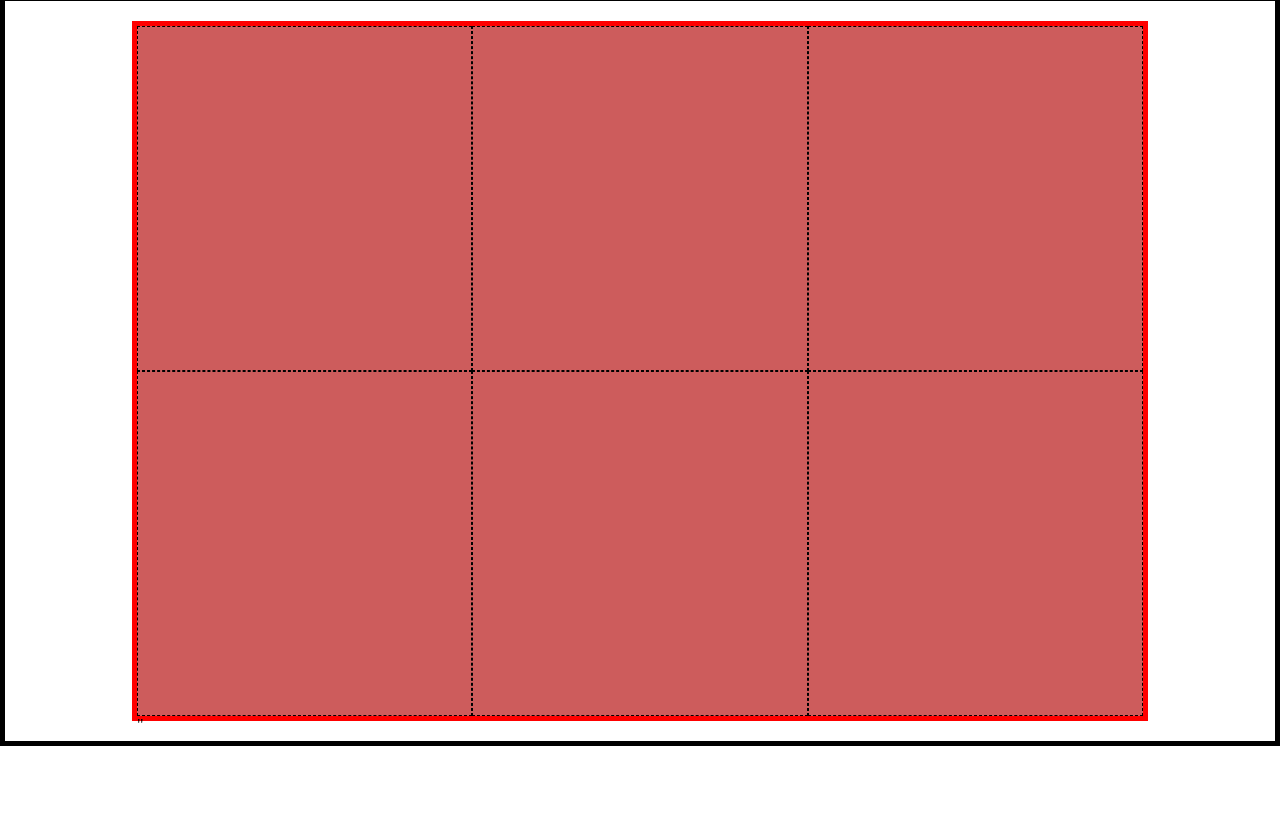
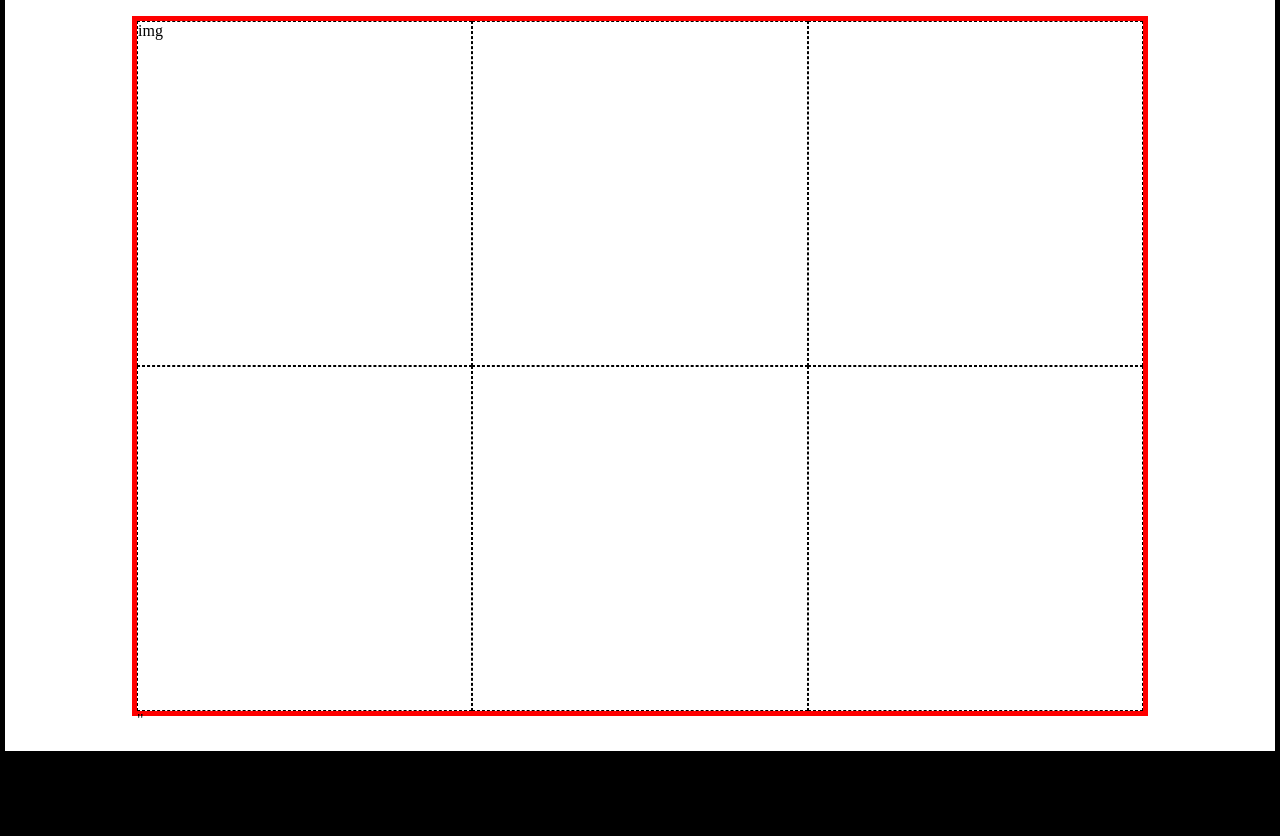
Before and after one commit to MattiaEsposito98/html-css-boolando, a plain HTML site: page index.html in a window 1280 px wide. Shown: the part 104-940 px from the top of the page. Before the commit the page ends 850 px from the top, so only its background shows below. Drawn offline with Linux system fonts and the light colour scheme.

Commit message:
add footer provvisorio

```diff
--- a/index.html
+++ b/index.html
@@ -24,7 +24,7 @@
         </li>
       </ul>
       <a class="logo" href="#">
-        <img src="./img/boolean-logo.png" height="80px" alt="logo" />
+        <img src="./img/boolean-logo.png" height="60px" alt="logo" />
       </a>
       <ul class="main-menu">
         <li>item</li>
@@ -38,7 +38,9 @@
   <section class="section-main">
     <div class="container">
       <div class="row">
-        <div class="col"> </div>
+        <div class="col">
+          img
+        </div>
         <div class="col"> </div>
         <div class="col"> </div>
         <div class="col"> </div>
@@ -47,6 +49,9 @@
       </div>"
     </div>
   </section>
+  <footer class="footer">
+
+  </footer>
 
 </body>
 
--- a/style.css
+++ b/style.css
@@ -13,26 +13,28 @@ a {
   color: currentColor;
   text-decoration: none;
 }
+
+
 /* Navbar */
-.navbar{
-	height: 100px;
+.navbar {
+  height: 80px;
   background-color: orange;
   display: flex;
   justify-content: space-around;
   align-items: center;
 }
 
-
-.main-menu{
+.main-menu {
   display: flex;
   gap: 30px;
   font-size: 18px;
   justify-content: space-around;
 }
 
+
 /* Creazione del contenuto principale */
-.section-main{
-  height: 750px;
+.section-main {
+  height: 780px;
   border: 5px solid black;
   display: flex;
   justify-content: center;
@@ -43,8 +45,6 @@ a {
   width: 80%;
   height: 700px;
   border: 5px solid red;
-
-
 }
 
 .row {
@@ -56,6 +56,12 @@ a {
 .row .col {
   width: calc(100% /3);
   height: calc(100% /2);
-    background-color: indianred;
   border: 1px dashed black;
 }
+
+
+/* Footer */
+.footer{
+  height: 80px;
+  background-color: black;
+}
```
Lines whose indentation alone changed are shown as unchanged.
